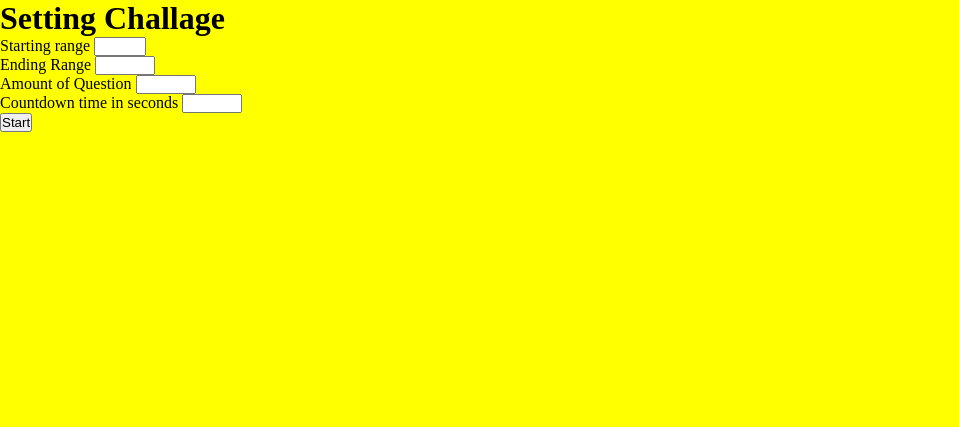
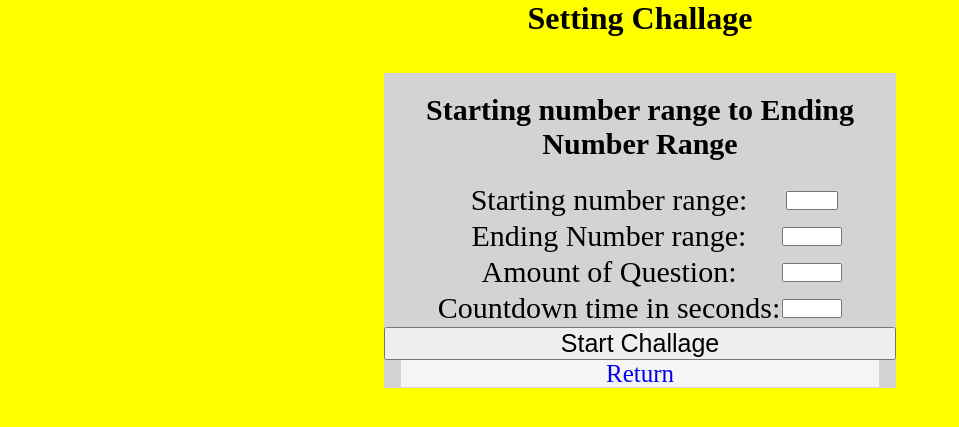
Before and after one commit to alexsngjiankai/OOPP, a Flask app: page /calculatorGame/Challage in a window 1280 px wide. Shown: the top 427 px of the page, without its empty margins (0-959 px from the left). Run offline with Flask 2, Linux system fonts and the light colour scheme.

Commit message:
Just Update

```diff
--- a/app.py
+++ b/app.py
@@ -200,20 +200,26 @@ def challageStart():
     return render_template("ace/CalGameStart.html", total=total, currentQ=currentQ, tomtom=tomtom, Q1=Q1, Q2=Q2,
                            checkIfCorrect=checkIfCorrect, howManyQ=howManyQ,Signs=Signs,taketime=taketime)
 
-@app.route("/calculatorGame/test/results")
+@app.route("/results")
 def results():
     #testIfITWorks=test_print()
     if len(test_print())!=0:
         tomtom=test_print()
         checkIfCorrect = checkrange()
-        id="checker"
+        id="checkme"
+        App_name=give_App_Name()
         StoreHistory(id)
-        delete_All()
-        return render_template( "ace/maybe_combine.html",tomtom=tomtom,checkIfCorrect=checkIfCorrect)
+        #delete_All()
+        return render_template( "ace/maybe_combine.html",tomtom=tomtom,checkIfCorrect=checkIfCorrect,App_name=App_name)
     else:
         return render_template("ace/maybe_combine.html")
 
+@app.route("/History")
+def history():
+    id="checkme"
+    history_cal=give_history_cal(id,"Cal")
 
+    return render_template("ace/History.html",history_cal=history_cal)
 
 #End_ACE--------------------------------------------------------------------------------------------------------
 
--- a/static/style.css
+++ b/static/style.css
@@ -90,6 +90,7 @@ padding-right:10px;
     width:100%;
      font-size: 30px;
 
+
 }
 #Ace_QSpam {
 
@@ -122,6 +123,8 @@ padding-right:10px;
 }
 #countdown{
     font-size:35px;
+    border-width:0px;
+    border:none;
 }
 .Ace_SizeIsFixed{
     width:500px;
@@ -134,3 +137,56 @@ padding-right:10px;
     background-color: gainsboro;
 
 }
+.For_Results_All{
+
+    background-color: whitesmoke;
+    width:70%;
+    border: 2px black solid;
+    margin: auto;
+}
+#wanna_make_it_to_the_right{
+
+    float:right;
+}
+.LabelForChallage{
+padding-top:20px;
+    padding-bottom: 20px;
+font-size:30px;
+
+}
+
+#Challage_BOX {
+  margin-left: auto;
+  margin-right: auto;
+  width: 40%;
+    text-align: center;
+    background-color: lightgray;
+
+
+}
+#Challage_BOX label{
+
+}
+#Challage_body{
+ margin-left: auto;
+  margin-right: auto;
+}
+#Challage_Submit{
+width:100%;
+    font-size:25px;
+}
+.being_Lazy{
+    text-align: center;
+}
+
+#Challage_Return li {
+    display: inline-block;
+    width:100%;
+}
+#Challage_Return li a{
+    text-decoration: none;
+    font-size:25px;
+    padding-left: 40%;
+    padding-right: 40%;
+    background-color: whitesmoke;
+}
--- a/templates/ace/Challage.html
+++ b/templates/ace/Challage.html
@@ -1,34 +1,33 @@
 <!DOCTYPE html>
 <link rel="stylesheet" type="text/css" href="{{ url_for("static" , filename="style.css")}}">
 
-<body id="Ace_body">
-<h1>Setting Challage</h1>
+<body id="Ace_body" class="being_Lazy">
 
 
+    <h1>Setting Challage</h1><br><br>
+<div id="Challage_BOX">
 
 <form method="post">
 
-    <label>Starting range
-    <input type="number" id="Ace_Start" name="Start" min="1" max="25" value="{{ request.form['Start'] }}" required>
-    </label>
-    <br>
-    <label>Ending Range
-    <input type="number" id="Ace_End" name="End" min="26" max="999" value="{{ request.form['End'] }}" required>
-    </label>
-        <br>
+    <h3 class="LabelForChallage">Starting number range to Ending Number Range</h3>
 
-    <label>Amount of Question
-    <input type="number" id="Ace_Range" name="Range" min="5" max="100" value="{{ request.form['Range'] }}" required>
-    </label>
-    <br>
-    <label>Countdown time in seconds
-    <input type="number" id="Ace_Time" name="Time" min="10" max="300" value="{{ request.form['Time'] }}"  required>
-    </label>
-    <br>
+  <table id="Challage_body">
 
-    <input type="submit" value="Start">
+        <tr><td><label class="LabelForChallage">Starting number range:</label></td><td><input type="number" id="Ace_Start" name="Start" min="1" max="25" value="{{ request.form['Start'] }}" required></td></tr>
+        <tr><td><label class="LabelForChallage">Ending Number range:</label></td><td> <input type="number" id="Ace_End" name="End" min="26" max="999" value="{{ request.form['End'] }}" required></td></tr>
+        <tr><td> <label class="LabelForChallage">Amount of Question:</label></td><td><input type="number" id="Ace_Range" name="Range" min="5" max="100" value="{{ request.form['Range'] }}" required></td></tr>
+        <tr><td><label class="LabelForChallage">Countdown time in seconds:</label></td><td><input type="number" id="Ace_Time" name="Time" min="10" max="300" value="{{ request.form['Time'] }}"  required></td></tr>
+
+    </table>
+    <input id="Challage_Submit" type="submit" value="Start Challage">
+
     </form>
+    <ul id="Challage_Return">
+    <li><a href="{{ url_for('goToCalculator') }}">Return</a></li>
+    </ul>
 
+    <!-- tmr will contiune do css will put button and a<-- with paddding -->
+</div>
 </body>
 <!--
 <table>
--- a/templates/ace/game_Selection.html
+++ b/templates/ace/game_Selection.html
@@ -2,6 +2,7 @@
 <link rel="stylesheet" type="text/css" href="{{ url_for("static" , filename="style.css")}}">
 
 <body id="Ace_body">
+<a href="{{  url_for('history') }}">History</a>
 <br>
 <br>
 <br>
```
Also changed, not shown: persistence.py (+50 -23 lines), templates/ace/History.html (added, +20 -0 lines), templates/ace/maybe_combine.html (+5 -3 lines), 8 other files.
